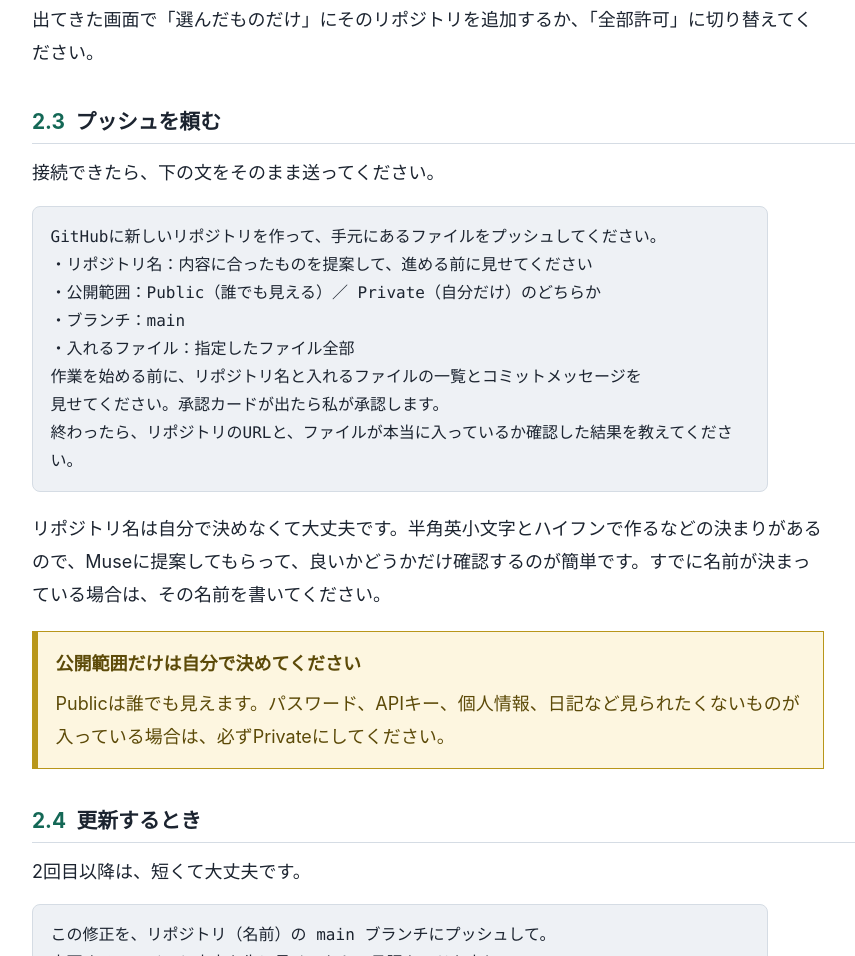
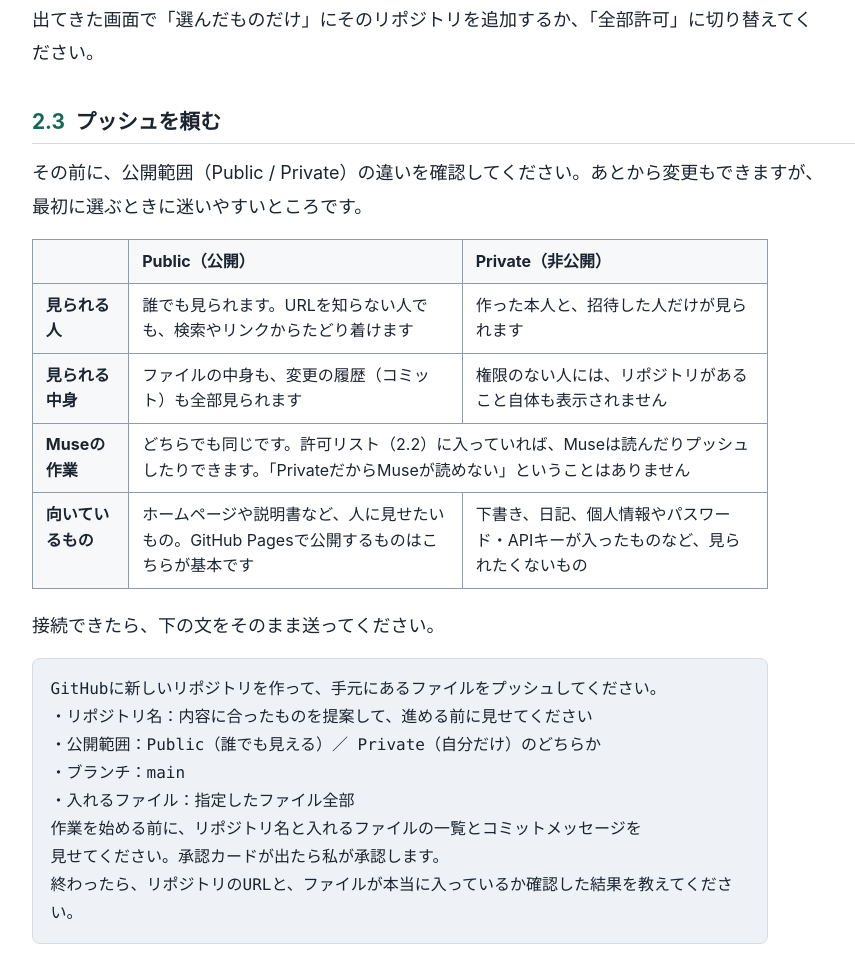
Before and after one commit to calico-blanket/muse-guides, a plain HTML site: page github-guide/index.html in a window 1280 px wide. Shown: the part 2535-3491 px from the top of the page, without its empty margins (330-1185 px from the left). Drawn offline with Linux system fonts and the light colour scheme.

Commit message:
github-guide: PublicとPrivateの違いを表で追加（2.3）

```diff
--- a/github-guide/index.html
+++ b/github-guide/index.html
@@ -179,6 +179,14 @@
   <p>出てきた画面で「選んだものだけ」にそのリポジトリを追加するか、「全部許可」に切り替えてください。</p>
 
   <h3 id="s2-3"><span class="no">2.3</span>プッシュを頼む</h3>
+  <p>その前に、公開範囲（Public / Private）の違いを確認してください。あとから変更もできますが、最初に選ぶときに迷いやすいところです。</p>
+  <table>
+    <tr><th></th><th>Public（公開）</th><th>Private（非公開）</th></tr>
+    <tr><th>見られる人</th><td>誰でも見られます。URLを知らない人でも、検索やリンクからたどり着けます</td><td>作った本人と、招待した人だけが見られます</td></tr>
+    <tr><th>見られる中身</th><td>ファイルの中身も、変更の履歴（コミット）も全部見られます</td><td>権限のない人には、リポジトリがあること自体も表示されません</td></tr>
+    <tr><th>Museの作業</th><td colspan="2">どちらでも同じです。許可リスト（2.2）に入っていれば、Museは読んだりプッシュしたりできます。「PrivateだからMuseが読めない」ということはありません</td></tr>
+    <tr><th>向いているもの</th><td>ホームページや説明書など、人に見せたいもの。GitHub Pagesで公開するものはこちらが基本です</td><td>下書き、日記、個人情報やパスワード・APIキーが入ったものなど、見られたくないもの</td></tr>
+  </table>
   <p>接続できたら、下の文をそのまま送ってください。</p>
   <pre class="prompt">GitHubに新しいリポジトリを作って、手元にあるファイルをプッシュしてください。
 ・リポジトリ名：内容に合ったものを提案して、進める前に見せてください
```
